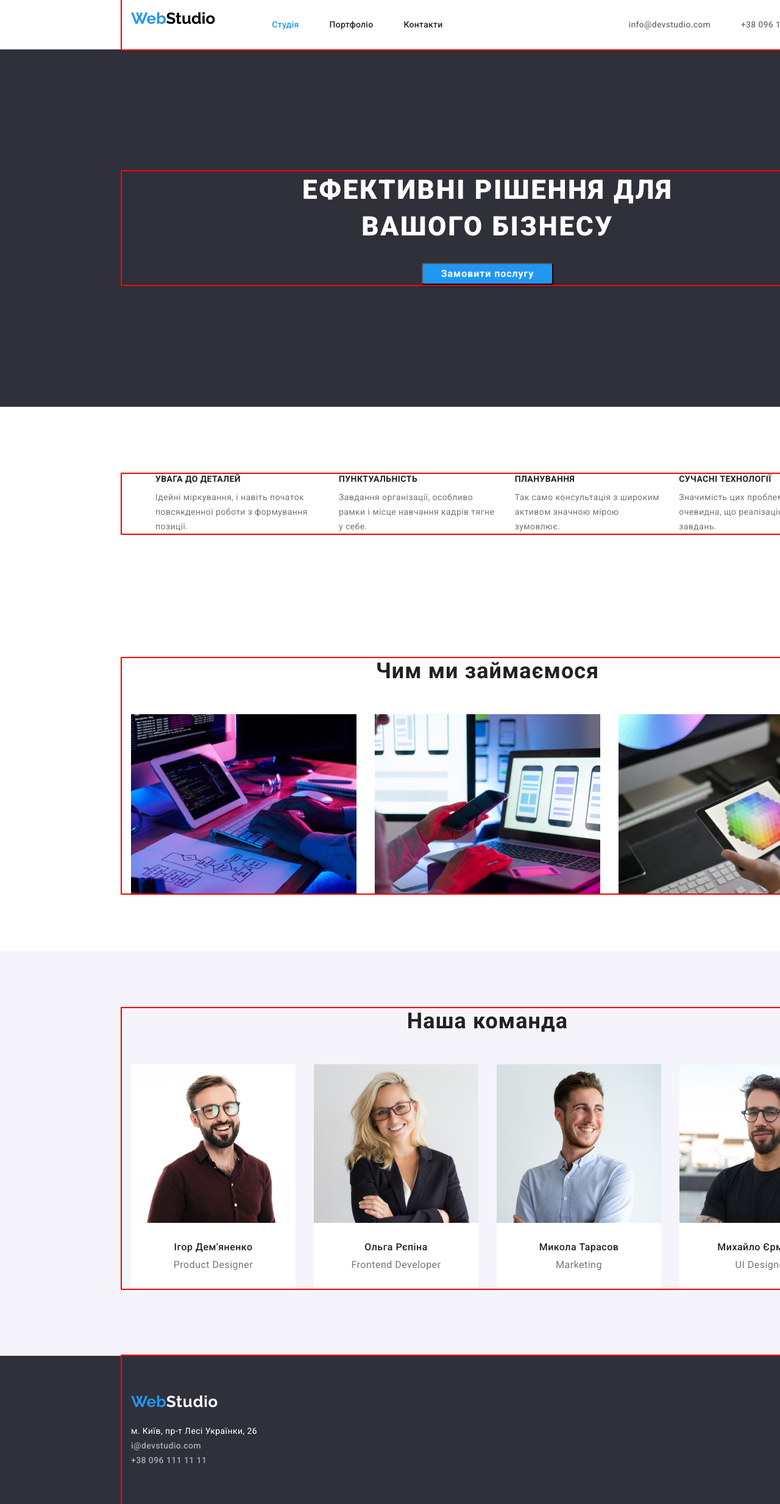
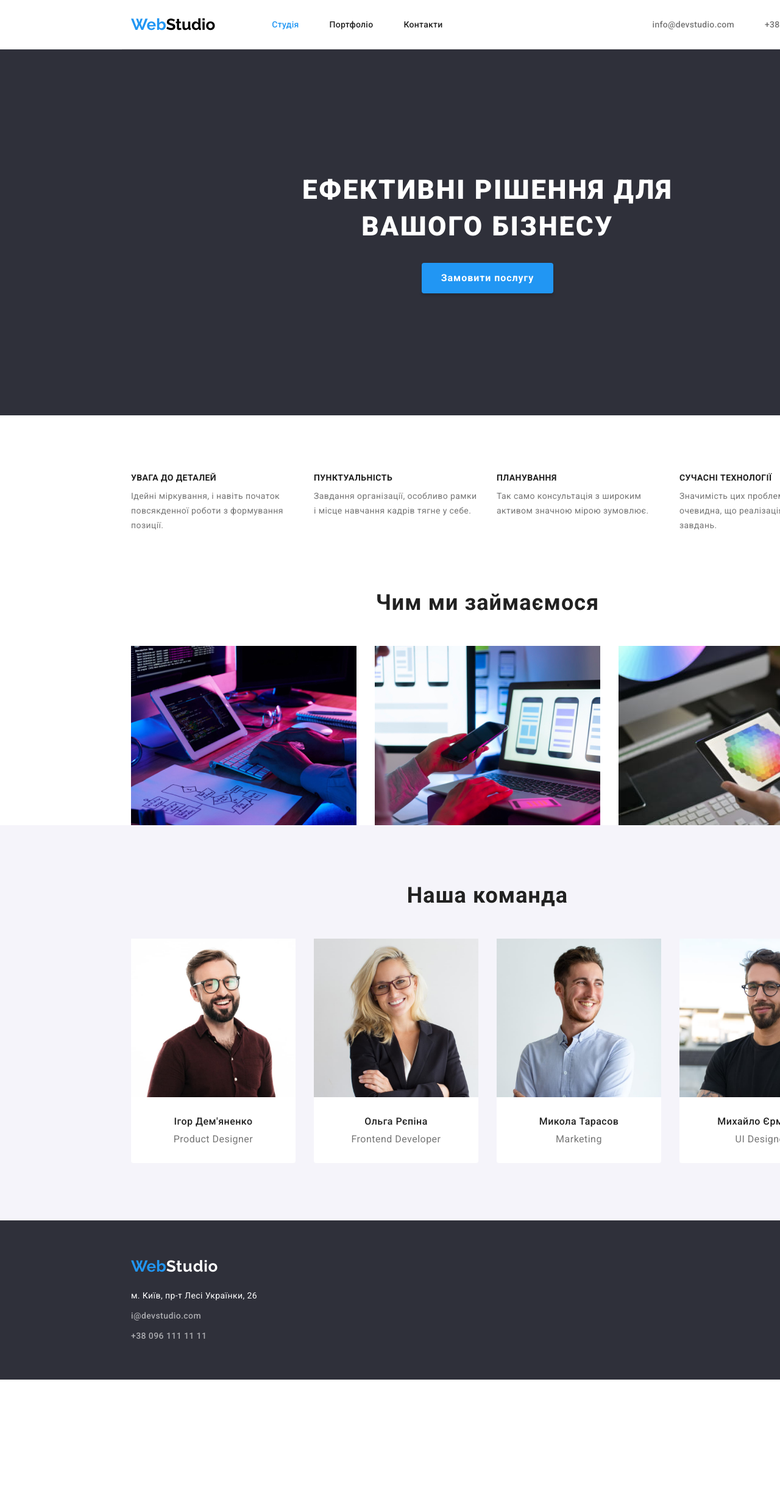
Before and after one commit to Marinetina/goit-markup-hw-03, a plain HTML site: page index.html in a window 1280 px wide. Shown: the top 2466 px of the page at 61% size. After the commit the page ends 2262 px from the top, so only its background shows below. Drawn offline with nearby package versions, Linux system fonts and the light colour scheme.

Commit message:
third commit

```diff
--- a/css/styles.css
+++ b/css/styles.css
@@ -16,10 +16,12 @@
     /* Others */
 }
 /* Reset */
-h1,h2,h3,h4,h5,h6,p {
+h1,h2,h3,h4,h5,h6,p,ul {
     margin: 0;
   }
-
+ul {
+    padding: 0;
+}
 
 img {
     display: block;
@@ -41,9 +43,6 @@ img {
     padding-right: 15px;
     margin-left: auto;
     margin-right: auto;
-
-    outline: 2px solid red;
-
 }
 .link {
 
@@ -107,26 +106,30 @@ img {
     padding-top: 32px;
     padding-bottom: 32px;
     display: block;
+
+
     font-weight: 500;
     font-size: 14px;
     line-height: calc(16 / 14);
     letter-spacing: 0.02em;
 }
 .contacts-link {
+    padding-top: 32px;
+    padding-bottom: 32px;
+
     font-weight: 500;
     font-size: 14px;
     line-height: calc(16 / 14);
     letter-spacing: 0.02em;
-
     color: var(--dark-txt-cl);
   }
  .main-nav {
     display: flex;
     align-items: center;
+    margin-right: 344px;
  }
 .list-header {
     display: flex;
-    margin-right: 305px;
     align-items: center;
 }
 .header-contacts {
@@ -174,7 +177,7 @@ img {
     margin: 0 auto;
     display: block;
     width: 216px;
-
+    height: 50px;
     font-family: inherit;
     font-weight: 700;
     font-size: 16px;
@@ -185,7 +188,11 @@ img {
     cursor: pointer;
     box-shadow: 0px 4px 4px rgba(0, 0, 0, 0.15);
     border-radius: 4px;
-
+    border: none;
+}
+.hero-btn:focus,
+.hero-btn:hover {
+    background-color: #188CE8;
 }
 .section {
     padding-top: 94px;
@@ -199,7 +206,9 @@ img {
     gap: 30px;
 
 }
-
+.feature-items {
+    width: 270px;
+}
 .feature-title {
     margin-bottom: 10px;
 
@@ -219,6 +228,10 @@ img {
 }
 
 /* Work */
+.work-section {
+    padding-top: 0;
+}
+
 .work-list {
     list-style: none;
     display: flex;
@@ -258,9 +271,12 @@ img {
     display: flex;
     padding: 0;
     gap: 30px;
+}
+.team-box {
+padding-top: 30px;
+padding-bottom: 30px;
+}
 
-
-}
 .team-headline {
     font-weight: 500;
     font-size: 16px;
@@ -279,14 +295,12 @@ img {
 }
 .team-items {
     width: 270px;
-    min-height: 368px;
     background: var(--main-bg-color);
     border-radius: 0px 0px 4px 4px;
 }
 .team-img {
     background-color: var(--main-bg-color);
     border-radius: 0px;
-    margin-bottom: 30px;
 
 }
 
@@ -295,15 +309,14 @@ img {
 .list-btn {
     list-style: none;
     display: flex;
-    margin-bottom: 34px;
+    margin-bottom: 50px;
     justify-content: center;
+    gap: 8px;
 
 
 }
 .btn-items {
     padding: 6px 22px;
-    margin-right: 6px;
-
     font-family: inherit;
     font-weight: 500;
     font-size: 16px;
@@ -325,9 +338,11 @@ img {
 }
 .projects-box {
     width: 370px;
+    border-right: 1px solid #EEEEEE;
     border-bottom: 1px solid #EEEEEE;
-    padding-left: 24px;
-    padding-right: 24px;
+    border-left: 1px solid #EEEEEE;
+    padding: 20px 24px;
+
 
 }
 .projects-list {
@@ -341,10 +356,6 @@ img {
 .projects-items {
     flex-basis: calc((100% - 30px * 2) / 3);
 }
-.projects-img {
-    margin-bottom: 20px;
-
-}
 .projects-title {
     margin-bottom: 4px;
 
@@ -353,8 +364,6 @@ img {
     line-height: calc(36 / 18);
     letter-spacing: 0.06em;
     color: var(--secondary-txt-cl);
-
-
 }
 .projects-text {
     font-weight: 400;
@@ -365,15 +374,16 @@ img {
 
 /* Footer */
 .footer {
+    padding-top: 60px;
+    padding-bottom: 60px;
     background-color: var(--secondary-bg-color);
 }
 .footer-container {
-    padding-top: 60px;
-    padding-bottom: 60px;
+
 }
 .logo {
     display: block;
-    margin-bottom: 20px;
+
 }
 .address {
     font-style: inherit;
@@ -395,6 +405,7 @@ img {
     color: var(--accent-txt-cl);
 }
 .address-text{
+margin-top: 20px;
 font-weight: 400;
 font-size: 14px;
 line-height: calc(24 / 14);
@@ -409,3 +420,6 @@ color: var(--light-txt-cl);
     letter-spacing: 0.03em;
     color: var(--light-txt-cl);
 }
+.address-items {
+    margin-top:9px;
+}
--- a/index.html
+++ b/index.html
@@ -96,7 +96,7 @@
         </div>
       </section>
       <!-- Work -->
-      <section class="work section">
+      <section class="work-section">
         <div class="container">
           <h2 class="work-title">Чим ми займаємося</h2>
           <ul class="work-list list">
@@ -143,8 +143,10 @@
                 width="270"
                 height="260"
               />
+              <div class="team-box">
                 <h3 class="team-headline">Ігор Дем'яненко</h3>
                 <p class="team-text" lang="en">Product Designer</p>
+              </div>
             </li>
             <li class="team-items">
               <img
@@ -154,8 +156,10 @@
                 width="270"
                 height="260"
               />
+              <div class="team-box">
                 <h3 class="team-headline">Ольга Рєпіна</h3>
                 <p class="team-text" lang="en">Frontend Developer</p>
+              </div>
             </li>
             <li class="team-items">
               <img
@@ -165,8 +169,10 @@
                 width="270"
                 height="260"
               />
+              <div class="team-box">
                 <h3 class="team-headline">Микола Тарасов</h3>
                 <p class="team-text" lang="en">Marketing</p>
+              </div>
             </li>
             <li class="team-items">
               <img
@@ -176,8 +182,10 @@
                 width="270"
                 height="260"
               />
+              <div class="team-box">
                 <h3 class="team-headline">Михайло Єрмаков</h3>
                 <p class="team-text" lang="en">UI Designer</p>
+              </div>
             </li>
           </ul>
         </div>
@@ -190,7 +198,8 @@
           ><span class="footer-logo">Studio</span></a
         >
         <address class="address">
-          <p class="address-text">
+          <ul class="address-list list">
+            <li class="address-text">
                 <a
                   class="address-link"
                   href="https://goo.gl/maps/EhZHjkoMVsmLUFYA7"
@@ -198,8 +207,7 @@
                   rel="noopener noreferrer"
                   >м. Київ, пр-т Лесі Українки, 26</a
                 >
-          </p>
-          <ul class="address-list list">
+              </li>
               <li class="address-items">
                 <a class="address-link" href="mailto:i@devstudio.com"
                   >i@devstudio.com</a
@@ -210,6 +218,7 @@
                   >+38 096 111 11 11</a
                 >
               </li>
+            </p>
           </ul>
         </address>
       </div>
```
Also changed, not shown: portfolio.html (+5 -4 lines). Lines whose indentation alone changed are shown as unchanged.
